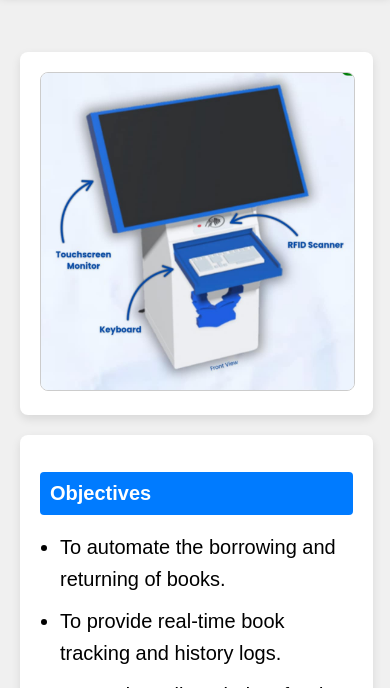
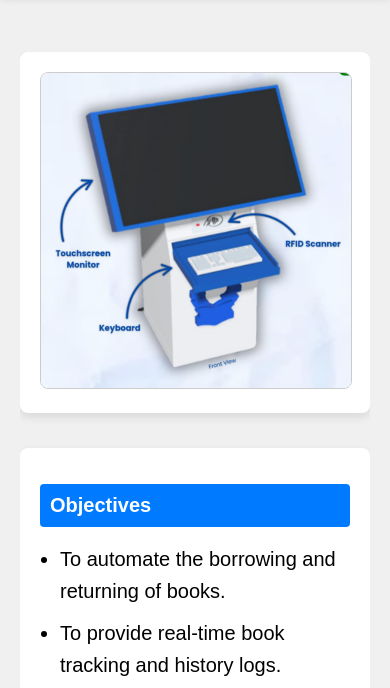
Before and after one commit to Erickschool1/neu-read, a plain HTML site: page index.html in a window 390 px wide. Shown: the part 138-826 px from the top of the page. Drawn offline with Linux system fonts and the light colour scheme.

Commit message:
Update style.css

```diff
--- a/style.css
+++ b/style.css
@@ -58,8 +58,8 @@ body {
     bottom: -15px;
     right: 0;
     transform: skew(10deg);
+}
 
-  }
 .main-layout {
     display: grid;
     grid-template-columns: 2fr 2fr;
@@ -143,8 +143,34 @@ body {
     font-weight: bold;
 }
 
+/* New CSS for responsive layout */
 @media (max-width: 768px) {
     .main-layout {
-      grid-template-columns: 1fr;
+        grid-template-columns: 1fr;  /* Stacks both panels on top of each other */
+    }
+
+    .left-panel,
+    .right-panel {
+        position: relative;
+        top: 0;
+        z-index: 1;  /* Ensure both panels scroll independently */
+    }
+
+    .left-panel {
+        order: 1; /* Moves the left panel first in the order */
+    }
+
+    .right-panel {
+        order: 2; /* Moves the right panel second */
+    }
+
+    /* Sticky behavior for better scrolling experience */
+    .left-panel, .right-panel {
+        overflow: auto;
+        padding-bottom: 20px; /* Adds space for content to scroll */
+    }
+
+    .box {
+        margin-bottom: 15px; /* Creates space between sections */
     }
 }
```
Lines whose indentation alone changed are shown as unchanged.
